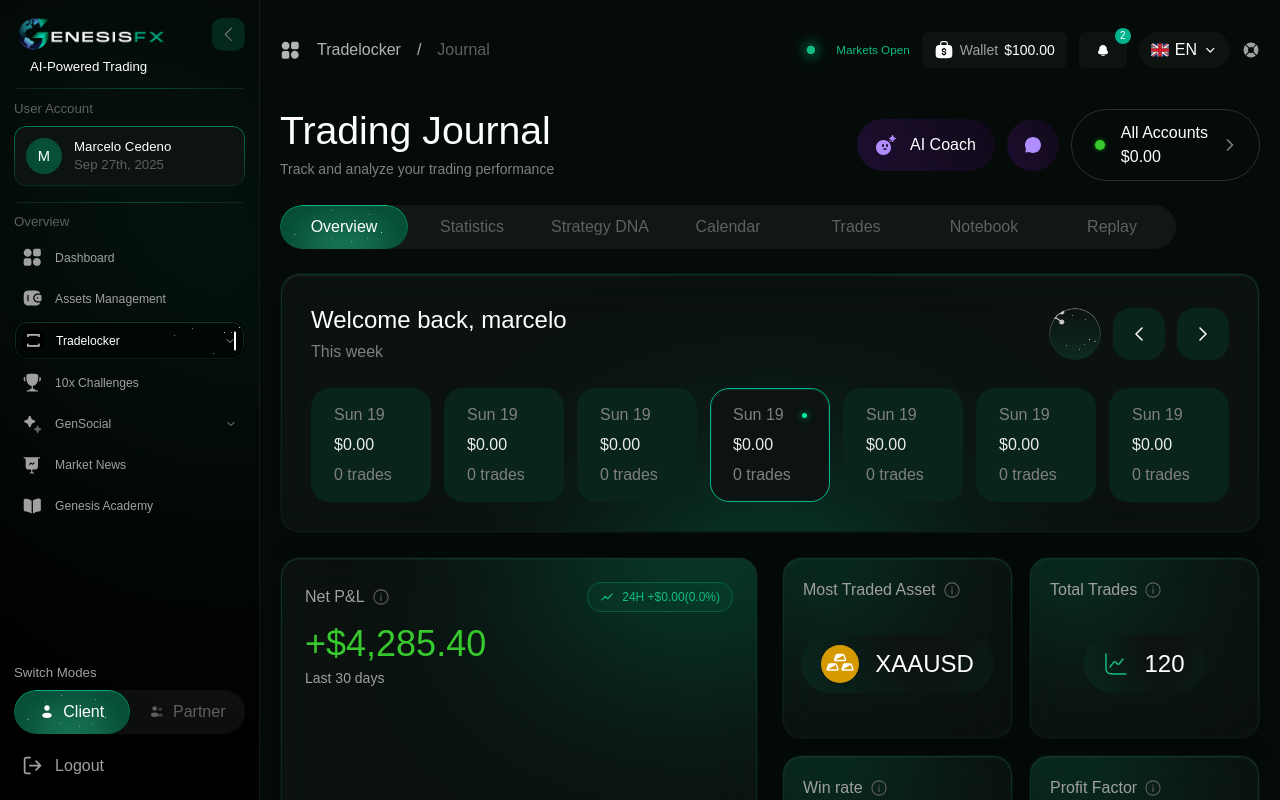
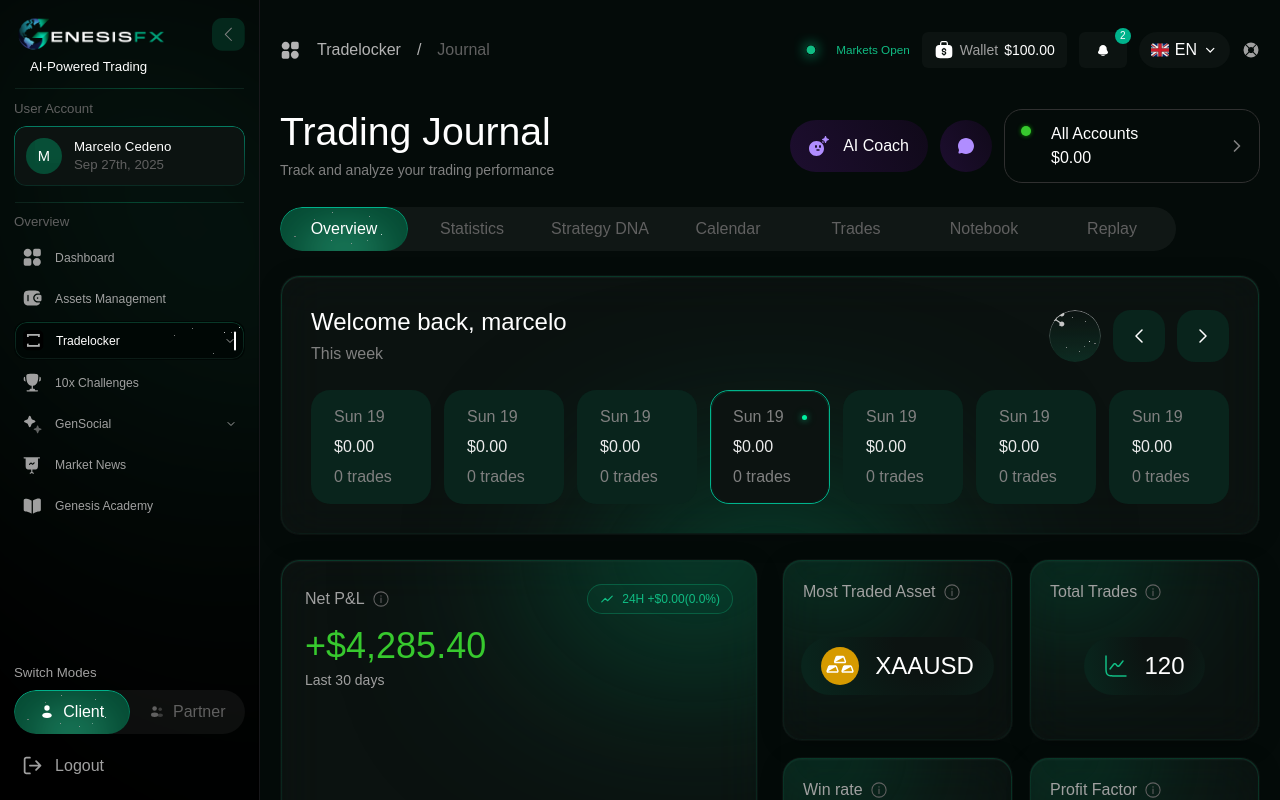
Before and after one commit to Mdx2025/GenesisFxDashboardMDX, a React (Vite) app: page /tradelocker/journal in a window 1280 px wide. Shown: the top 800 px of the page. Built offline with nearby package versions, Linux system fonts and the light colour scheme; a web font is replaced by a local one.

Commit message:
Update
Update

```diff
--- a/src/pages/JournalPage.tsx
+++ b/src/pages/JournalPage.tsx
@@ -322,13 +322,15 @@ export default function JournalPage() {
           <div className="flex items-center gap-3 flex-wrap">
             <AiCoachButton />
             <ChatButton />
-            <button className="flex items-center gap-3 h-12 lg:h-[4.5000rem] px-3 lg:px-[1.1875rem] rounded-2xl lg:rounded-full border border-gfx-neutral-250 hover:border-gfx-neutral-350 transition-colors cursor-pointer">
+            <button className="w-3xs flex items-center justify-between gap-3 p-3 rounded-lg border border-gfx-neutral-250 hover:border-gfx-neutral-350 transition-colors cursor-pointer">
+              <div className="flex flex-row gap-4">
                 <div className="relative w-[1.125rem] h-[1.125rem] flex items-center justify-center">
                   <div className="w-[0.625rem] h-[0.625rem] rounded-full bg-gfx-bullish-light shadow-[0_0_4px_rgba(12,145,4,1)]" />
                 </div>
                 <div className="flex flex-col items-start">
                   <span className="text-white text-base font-acid font-medium leading-6">All Accounts</span>
                   <span className="text-white text-base font-acid font-medium leading-6">$0.00</span>
+                </div>
               </div>
               <ChevronRightIcon size={20} color="#808080" />
             </button>
```
Lines whose indentation alone changed are shown as unchanged.
